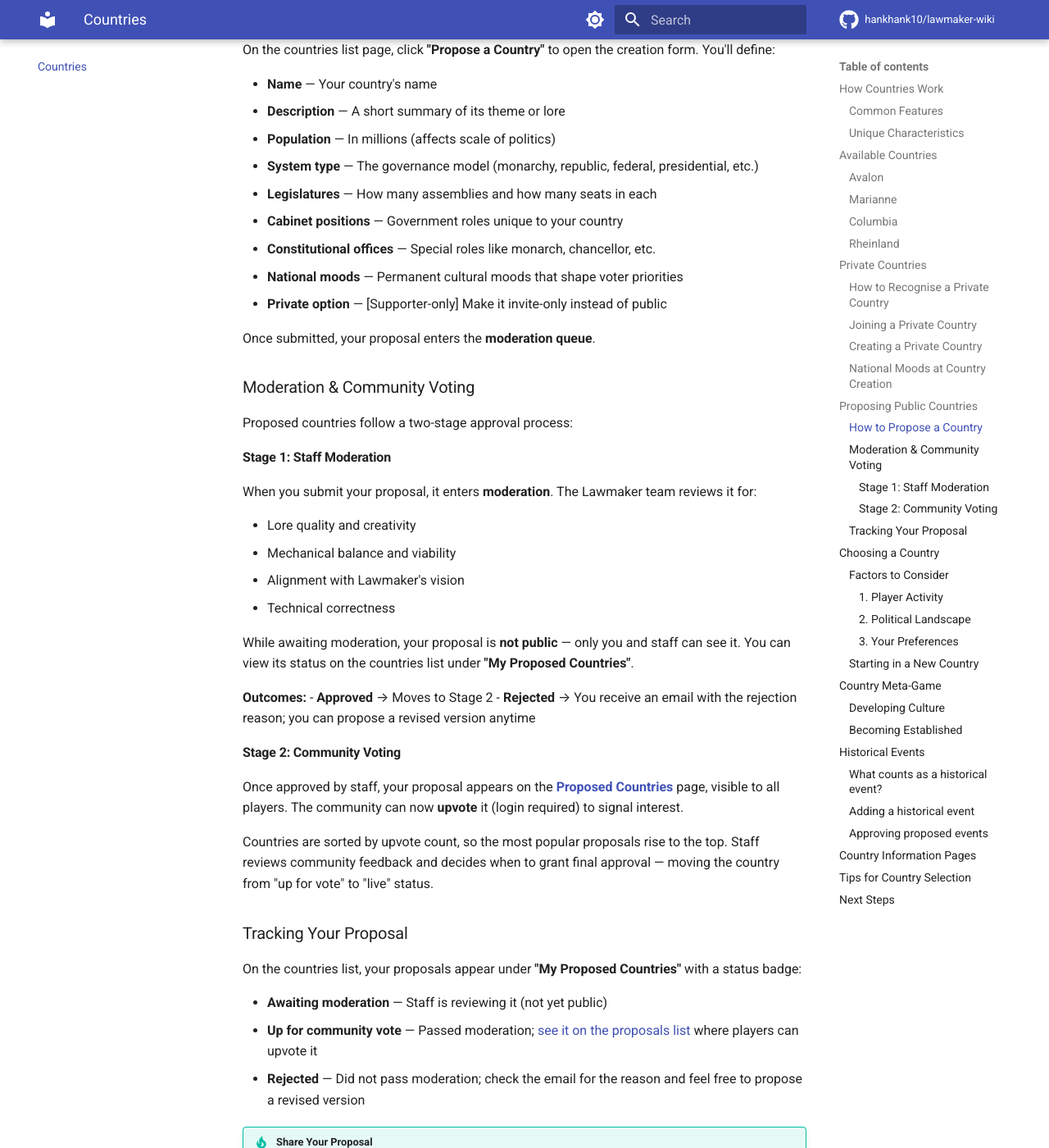
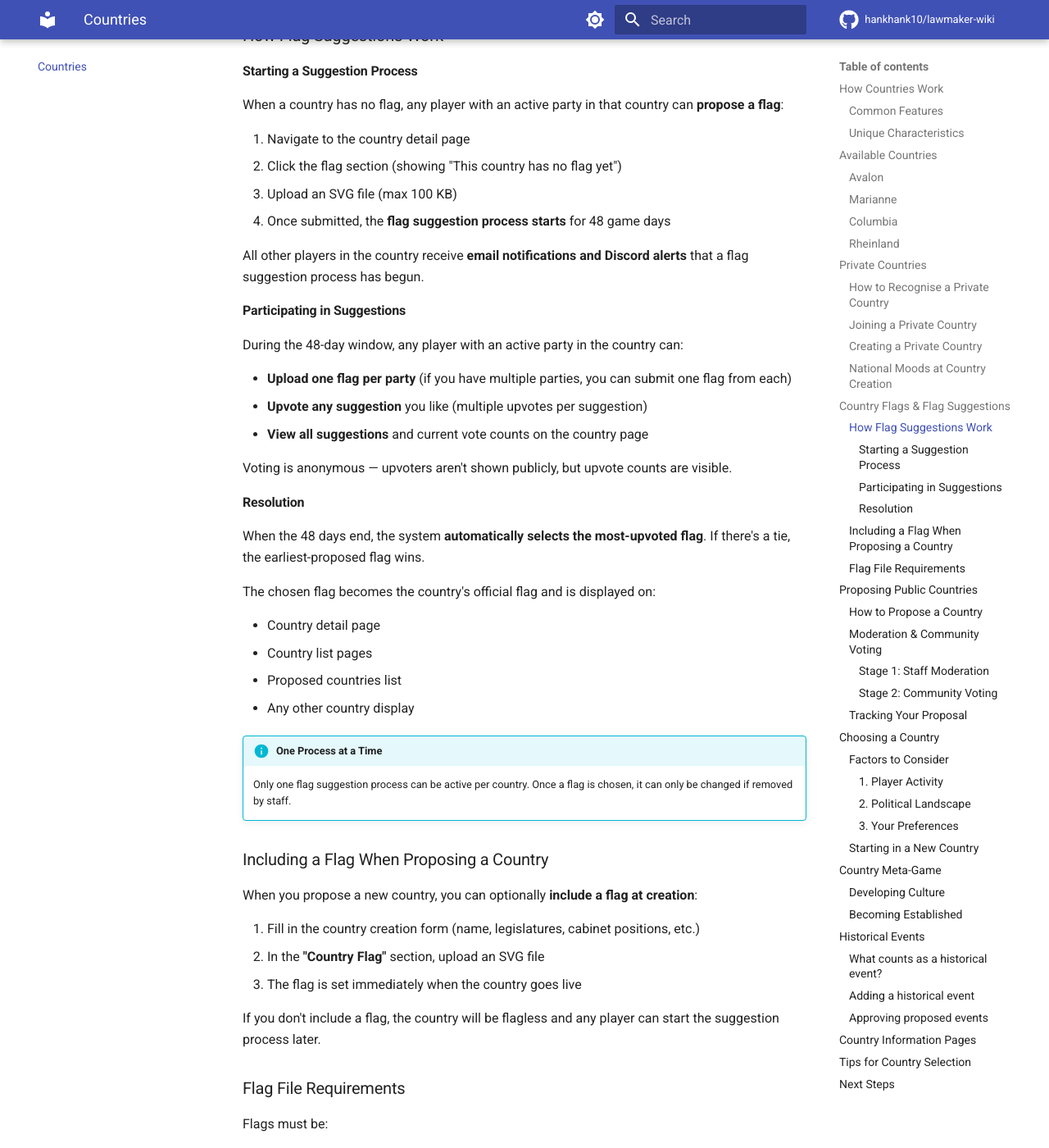
Before and after one commit to hankhank10/lawmaker-wiki, an MkDocs documentation site: the page built from docs/countries.md, in a window 1280 px wide and 1400 px high, scrolled down 3679 px. Shown: the whole window at 82% size. Built offline with MkDocs 1.6.1 and Material for MkDocs 9.7.7, drawn with Linux system fonts in a browser that asks for light colours; comment, search, counter and statistics services are not loaded; some of the changed text lies outside the part shown.

Commit message:
📝 Sync from private repo
Auto-synced from hankhank10/lawmaker/game-manual

```diff
--- a/docs/countries.md
+++ b/docs/countries.md
@@ -101,6 +101,71 @@ Learn more about how moods affect voters: [National Moods](gameplay/elections.md
 !!! info "Supporter Feature"
     The private country feature is available exclusively to Lawmaker supporters. Visit the [support page](../support) to find out how to become a supporter.
 
+## Country Flags & Flag Suggestions
+
+Every country can have a **national flag** displayed on its detail page and in country lists. When a live country doesn't have a flag, any player can initiate a **48-day flag suggestion process** — a democratic way for the community to choose a flag together.
+
+### How Flag Suggestions Work
+
+#### Starting a Suggestion Process
+
+When a country has no flag, any player with an active party in that country can **propose a flag**:
+
+1. Navigate to the country detail page
+2. Click the flag section (showing "This country has no flag yet")
+3. Upload an SVG file (max 100 KB)
+4. Once submitted, the **flag suggestion process starts** for 48 game days
+
+All other players in the country receive **email notifications and Discord alerts** that a flag suggestion process has begun.
+
+#### Participating in Suggestions
+
+During the 48-day window, any player with an active party in the country can:
+
+- **Upload one flag per party** (if you have multiple parties, you can submit one flag from each)
+- **Upvote any suggestion** you like (multiple upvotes per suggestion)
+- **View all suggestions** and current vote counts on the country page
+
+Voting is anonymous — upvoters aren't shown publicly, but upvote counts are visible.
+
+#### Resolution
+
+When the 48 days end, the system **automatically selects the most-upvoted flag**. If there's a tie, the earliest-proposed flag wins.
+
+The chosen flag becomes the country's official flag and is displayed on:
+
+- Country detail page
+- Country list pages
+- Proposed countries list
+- Any other country display
+
+!!! info "One Process at a Time"
+    Only one flag suggestion process can be active per country. Once a flag is chosen, it can only be changed if removed by staff.
+
+### Including a Flag When Proposing a Country
+
+When you propose a new country, you can optionally **include a flag at creation**:
+
+1. Fill in the country creation form (name, legislatures, cabinet positions, etc.)
+2. In the **"Country Flag"** section, upload an SVG file
+3. The flag is set immediately when the country goes live
+
+If you don't include a flag, the country will be flagless and any player can start the suggestion process later.
+
+### Flag File Requirements
+
+Flags must be:
+
+- **SVG format** (.svg files only)
+- **Maximum 100 KB**
+- **Valid XML** with proper SVG markup
+- **Safe** — scripts and unsafe content are automatically removed
+
+!!! tip "SVG Tips"
+    - Use free tools like Inkscape to create or modify SVG flags
+    - Simplify your design to keep file size small
+    - Test your SVG in a validator before uploading
+
 ## Proposing Public Countries
 
 Any logged-in player can **propose a new country** to add to Lawmaker's public roster. Proposed countries go through a two-stage process before going live.
@@ -117,6 +182,7 @@ On the countries list page, click **"Propose a Country"** to open the creation f
 - **Cabinet positions** — Government roles unique to your country
 - **Constitutional offices** — Special roles like monarch, chancellor, etc.
 - **National moods** — Permanent cultural moods that shape voter priorities
+- **Country flag** — [Optional] Upload an SVG flag for your country at creation
 - **Private option** — [Supporter-only] Make it invite-only instead of public
 
 Once submitted, your proposal enters the **moderation queue**.
```
